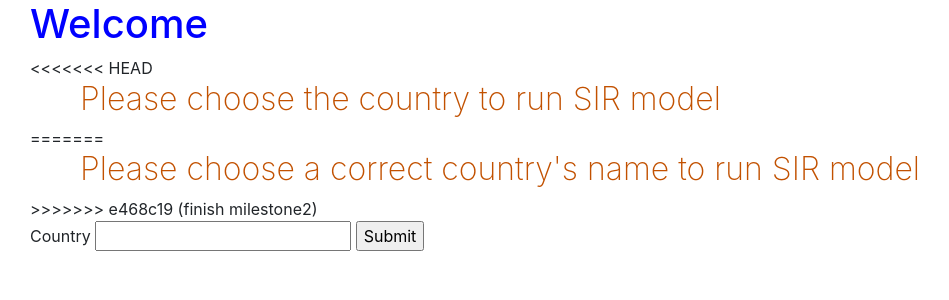
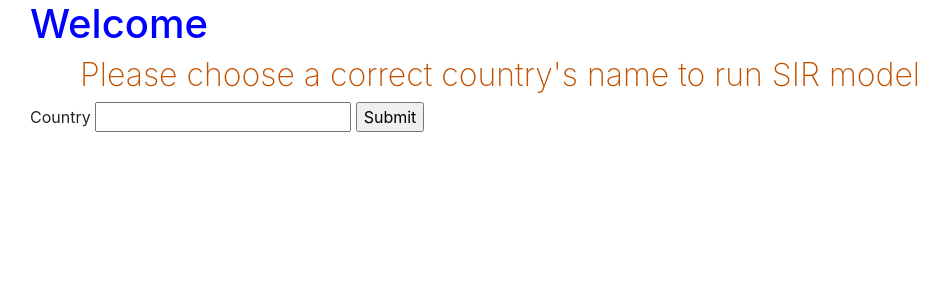
Before and after one commit to ShujieHu/simpleWeb, a Django app: template website/users/templates/run_model.html in a window 1280 px wide. Shown: the top 300 px of the page, without its empty margins (0-949 px from the left). Run offline with Django 3.2, Linux system fonts and the light colour scheme; the template is opened without the code that fills it, so the values that code supplies are empty.

Commit message:
Update run_model.html

```diff
--- a/website/users/templates/run_model.html
+++ b/website/users/templates/run_model.html
@@ -3,9 +3,6 @@
 {% extends 'dashboard.html' %}
 
 {% block content %}
-<<<<<<< HEAD
-<h2>Please choose the country to run SIR model</h2>
-=======
 {% block includes %}
 {% if country != null %}
 <h2 style="color:red">
@@ -14,7 +11,6 @@
 {% endif %}
 {% endblock includes %}
 <h2>Please choose a correct country's name to run SIR model</h2>
->>>>>>> e468c19 (finish milestone2)
 <div>
     <form action="/generate-report" method="post" >
         {% csrf_token %}
```
